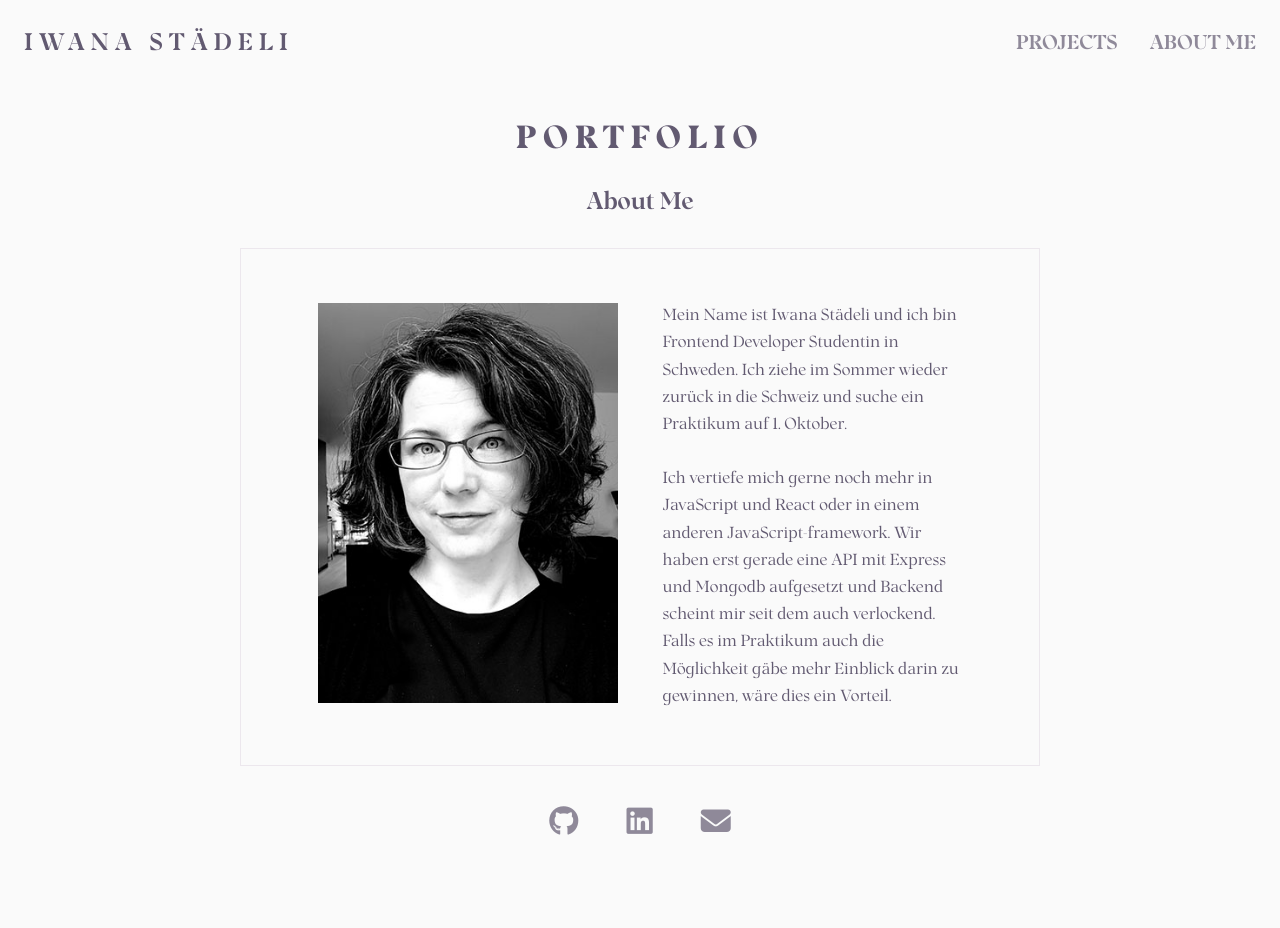
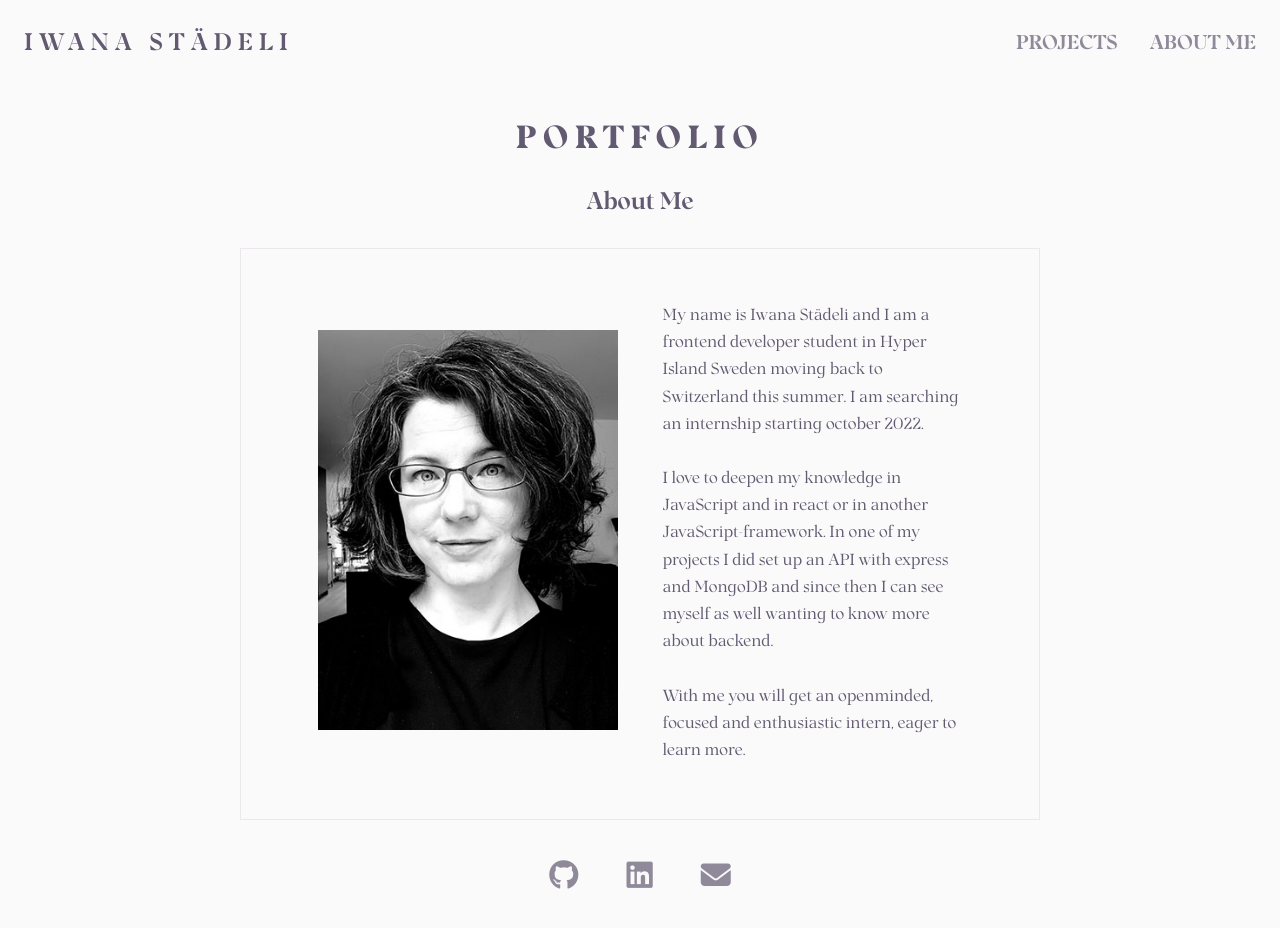
Before and after one commit to iwanast/portfolio, a React (Create React App) app: page /about in a window 1280 px wide. Shown: the top 928 px of the page. Before the commit the page ends 882 px from the top, so only its background shows below. Built offline with nearby package versions, Linux system fonts and the light colour scheme.

Commit message:
text about me in english

```diff
--- a/src/pages/About.js
+++ b/src/pages/About.js
@@ -11,9 +11,11 @@ export const About = () => {
           <img src="../portrait.jpg" alt="Portrait"/>
         </div>
         <div>
-          <p>Mein Name ist Iwana Städeli und ich bin Frontend Developer Studentin in Schweden. Ich ziehe im Sommer wieder zurück in die Schweiz und suche ein Praktikum auf 1. Oktober.</p>
+          <p>My name is Iwana Städeli and I am a frontend developer student in Hyper Island Sweden moving back to Switzerland this summer. I am searching an internship starting october 2022.</p>
           <br />
-          <p>Ich vertiefe mich gerne noch mehr in JavaScript und React oder in einem anderen JavaScript-framework. Wir haben erst gerade eine API mit Express und Mongodb aufgesetzt und Backend scheint mir seit dem auch verlockend. Falls es im Praktikum auch die Möglichkeit gäbe mehr Einblick darin zu gewinnen, wäre dies ein Vorteil.</p>
+          <p>I love to deepen my knowledge in JavaScript and in react or in another JavaScript-framework. In one of my projects I did set up an API with express and MongoDB and since then I can see myself as well wanting to know more about backend.</p>
+          <br/>
+          <p>With me you will get an openminded, focused and enthusiastic intern, eager to learn more.</p>
         </div>
 
       </div>
```
